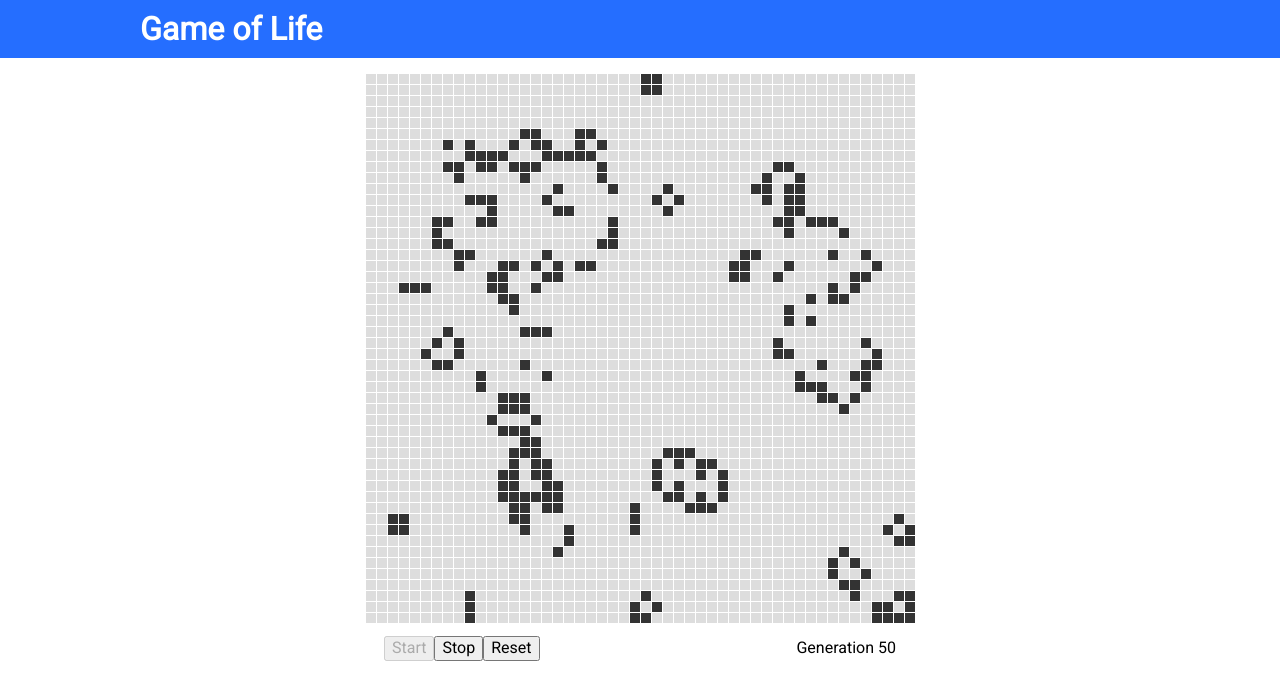
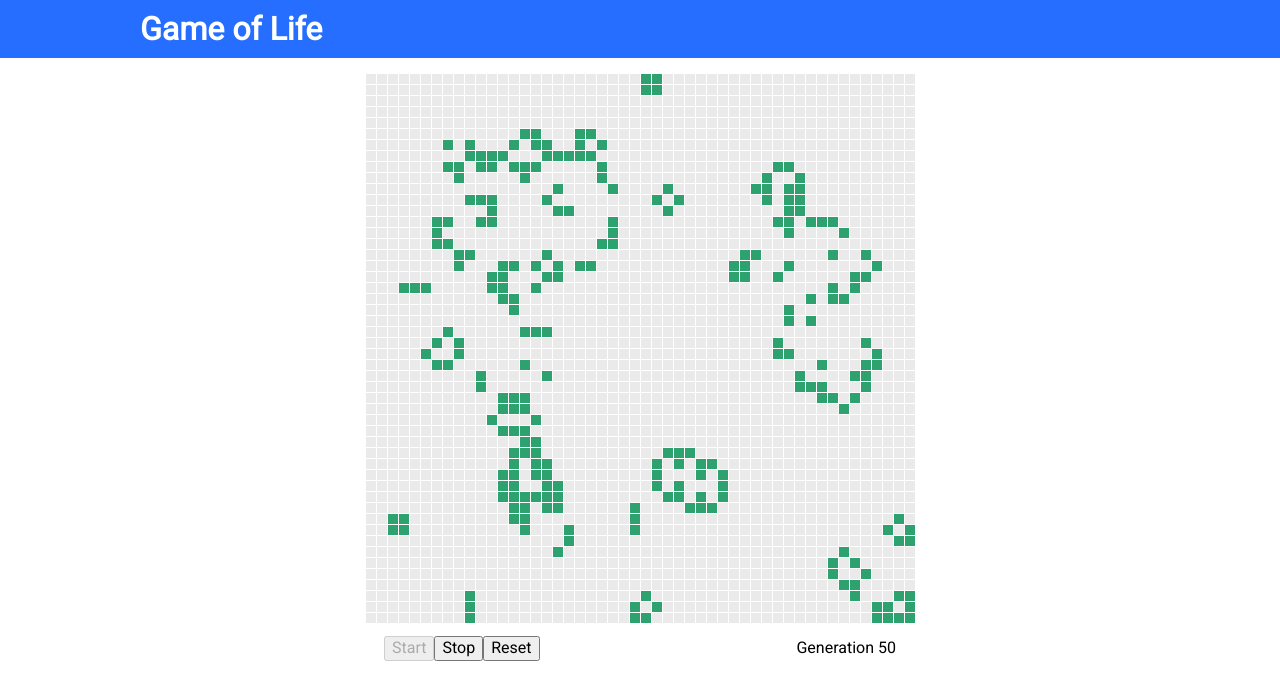
Before and after one commit to kevcomedia/ng-game-of-life, an Angular app: page / in a window 1280 px wide. Shown: the top 700 px of the page. Built offline with nearby package versions, Linux system fonts and the light colour scheme.

Commit message:
Change grid color to green

```diff
--- a/src/app/game-of-life-grid.component.css
+++ b/src/app/game-of-life-grid.component.css
@@ -11,7 +11,7 @@
   width: 10px;
   height: 10px;
   margin-right: 1px;
-  background-color: #ddd;
+  background-color: #eaeaea;
 }
 
 .grid-cell:last-child {
@@ -19,5 +19,5 @@
 }
 
 .alive {
-  background-color: #333;
+  background-color: #2da16e;
 }
```
